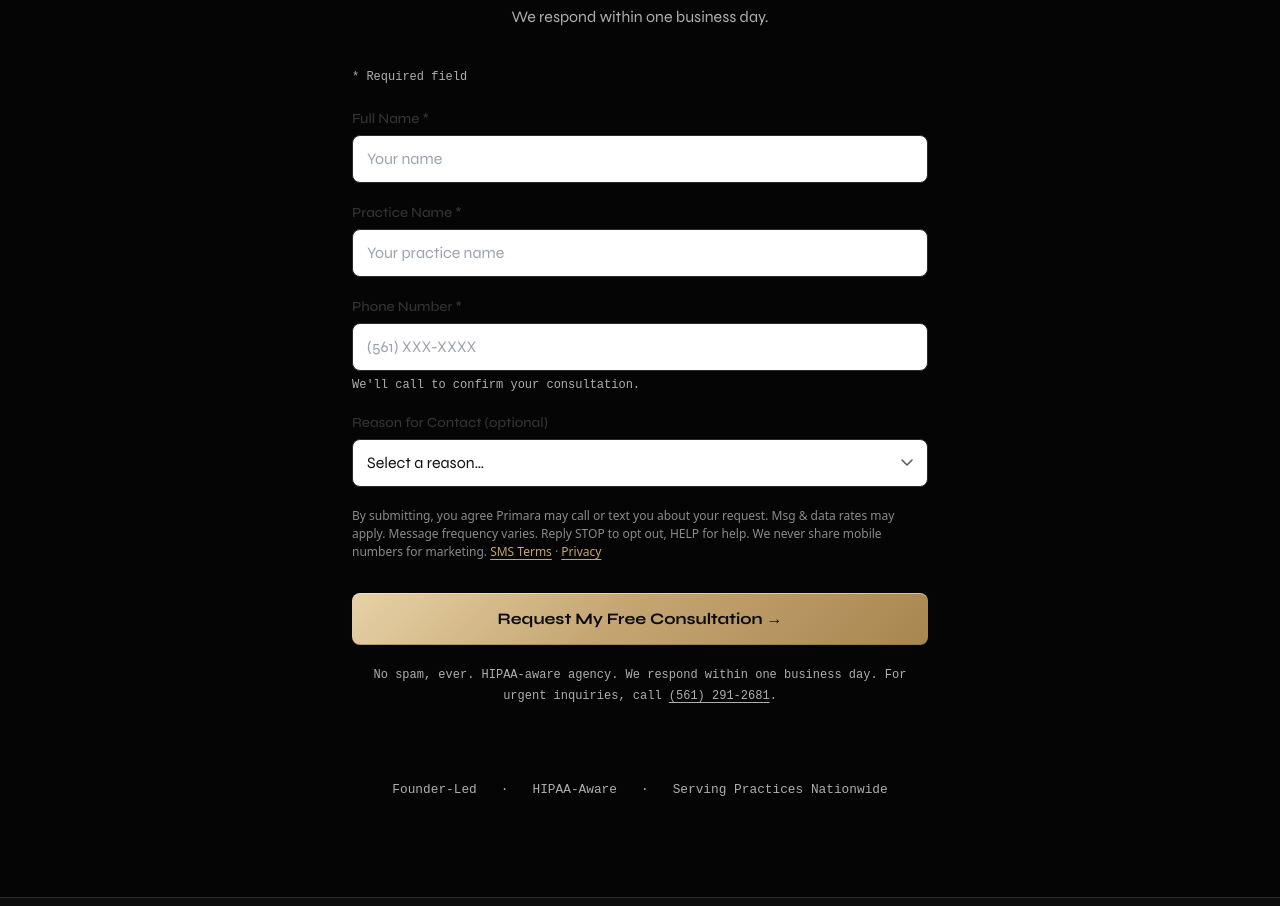
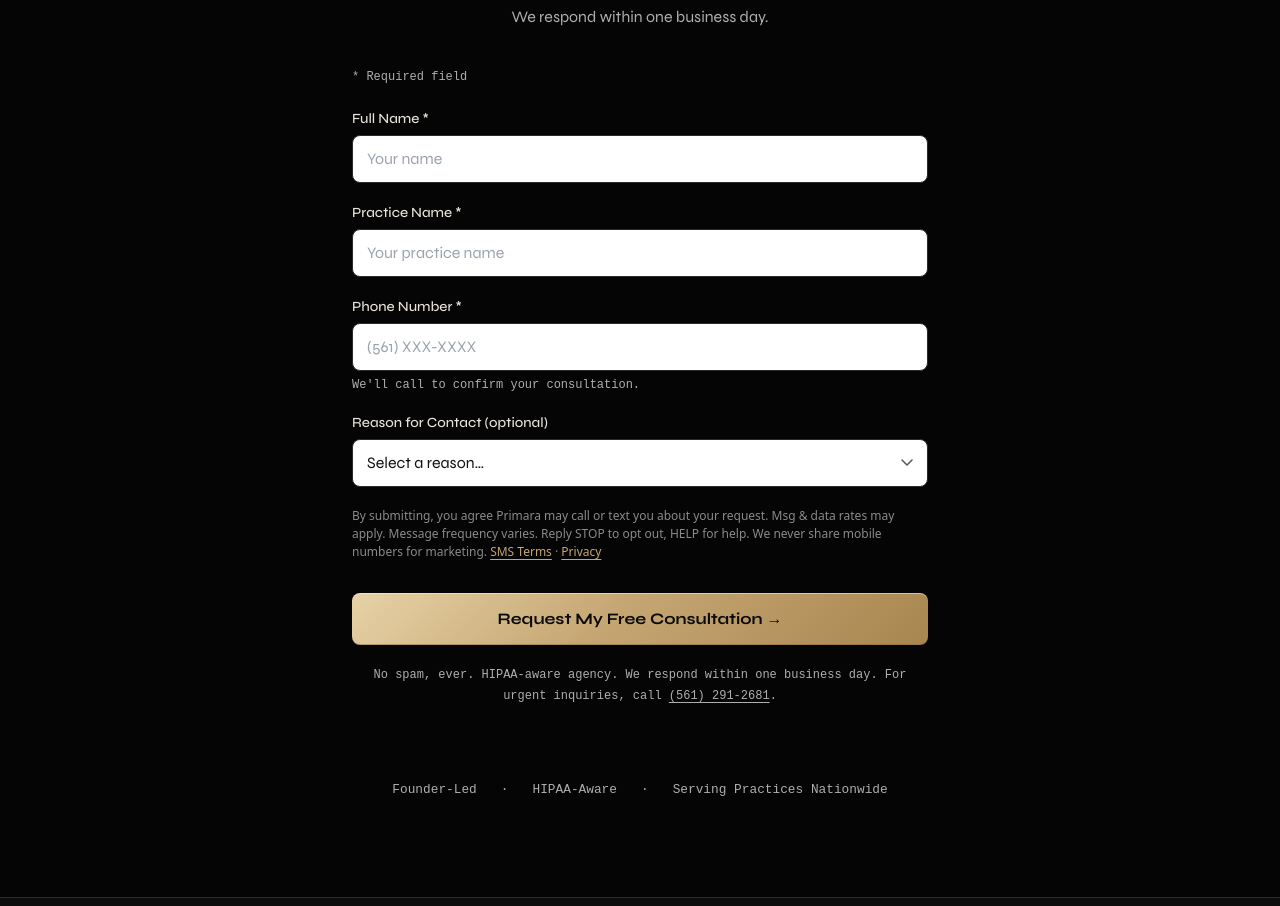
Before and after one commit to contactprimara-debug/PriMara, a Next.js app: page /contact in a window 1280 px wide. Shown: the part 1581-2487 px from the top of the page. Built offline with nearby package versions, Linux system fonts and the light colour scheme.

Commit message:
ContactSection: labels use chalk on dark bg (was #333 on #050505, 1.6:1) (card #917)
Co-Authored-By: Claude Sonnet 5.5 <noreply@anthropic.com>

```diff
--- a/components/ContactSection.tsx
+++ b/components/ContactSection.tsx
@@ -26,7 +26,7 @@ function FieldLabel({
     <label
       htmlFor={htmlFor}
       className="text-sm font-medium"
-      style={{ color: "#333333" }}
+      style={{ color: "var(--chalk)" }}
     >
       {children}
     </label>
```
